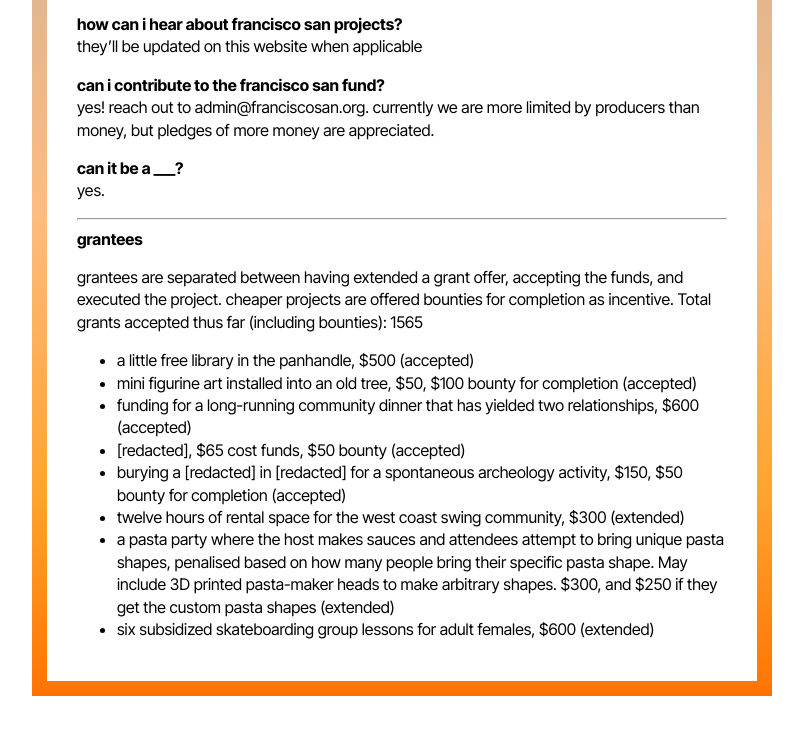
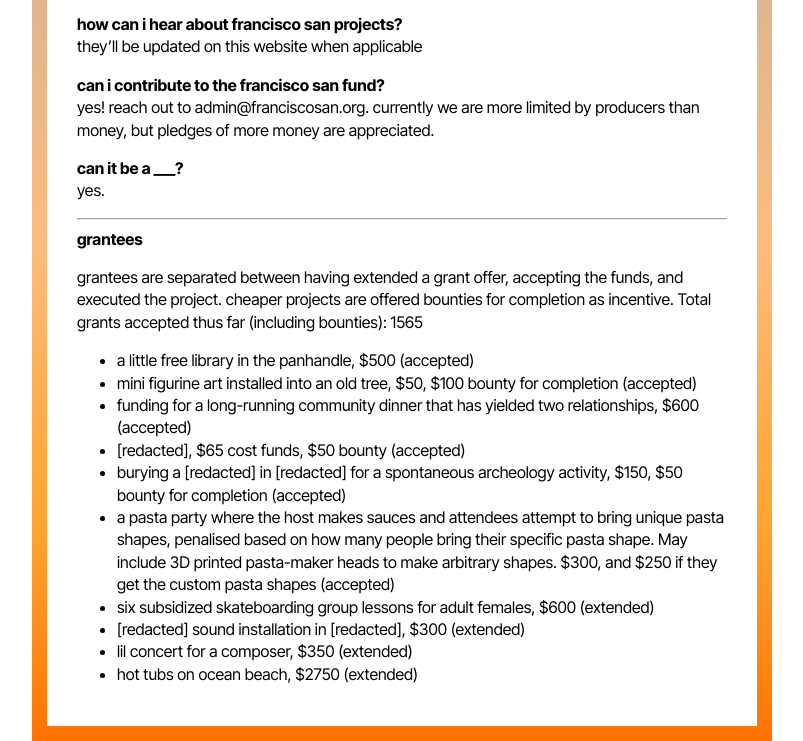
Before and after one commit to kipply/fsgrants, a plain HTML site: page index.html in a window 1280 px wide. Shown: the part 839-1580 px from the top of the page, without its empty margins (238-1041 px from the left). Before the commit the page ends 1535 px from the top, so only its background shows below. Drawn offline with Linux system fonts and the light colour scheme; a web font is replaced by a local one.

Commit message:
Update index.html

```diff
--- a/index.html
+++ b/index.html
@@ -142,9 +142,11 @@ grantees are separated between having extended a grant offer, accepting the fund
   <li>funding for a long-running community dinner that has yielded two relationships, $600 (accepted)</li>
   <li>[redacted], $65 cost funds, $50 bounty (accepted)</li>
   <li>burying a [redacted] in [redacted] for a spontaneous archeology activity, $150, $50 bounty for completion (accepted) </li>
-  <li>twelve hours of rental space for the west coast swing community, $300 (extended)</li>
-  <li>a pasta party where the host makes sauces and attendees attempt to bring unique pasta shapes, penalised based on how many people bring their specific pasta shape. May include 3D printed pasta-maker heads to make arbitrary shapes. $300, and $250 if they get the custom pasta shapes (extended)</li>
+  <li>a pasta party where the host makes sauces and attendees attempt to bring unique pasta shapes, penalised based on how many people bring their specific pasta shape. May include 3D printed pasta-maker heads to make arbitrary shapes. $300, and $250 if they get the custom pasta shapes (accepted)</li>
   <li>six subsidized skateboarding group lessons for adult females, $600 (extended)</li>
+  <li>[redacted] sound installation in [redacted], $300 (extended)</li>
+  <li>lil concert for a composer, $350 (extended)</li>
+  <li>hot tubs on ocean beach, $2750 (extended)</li>
 </ul>
 
 
```
